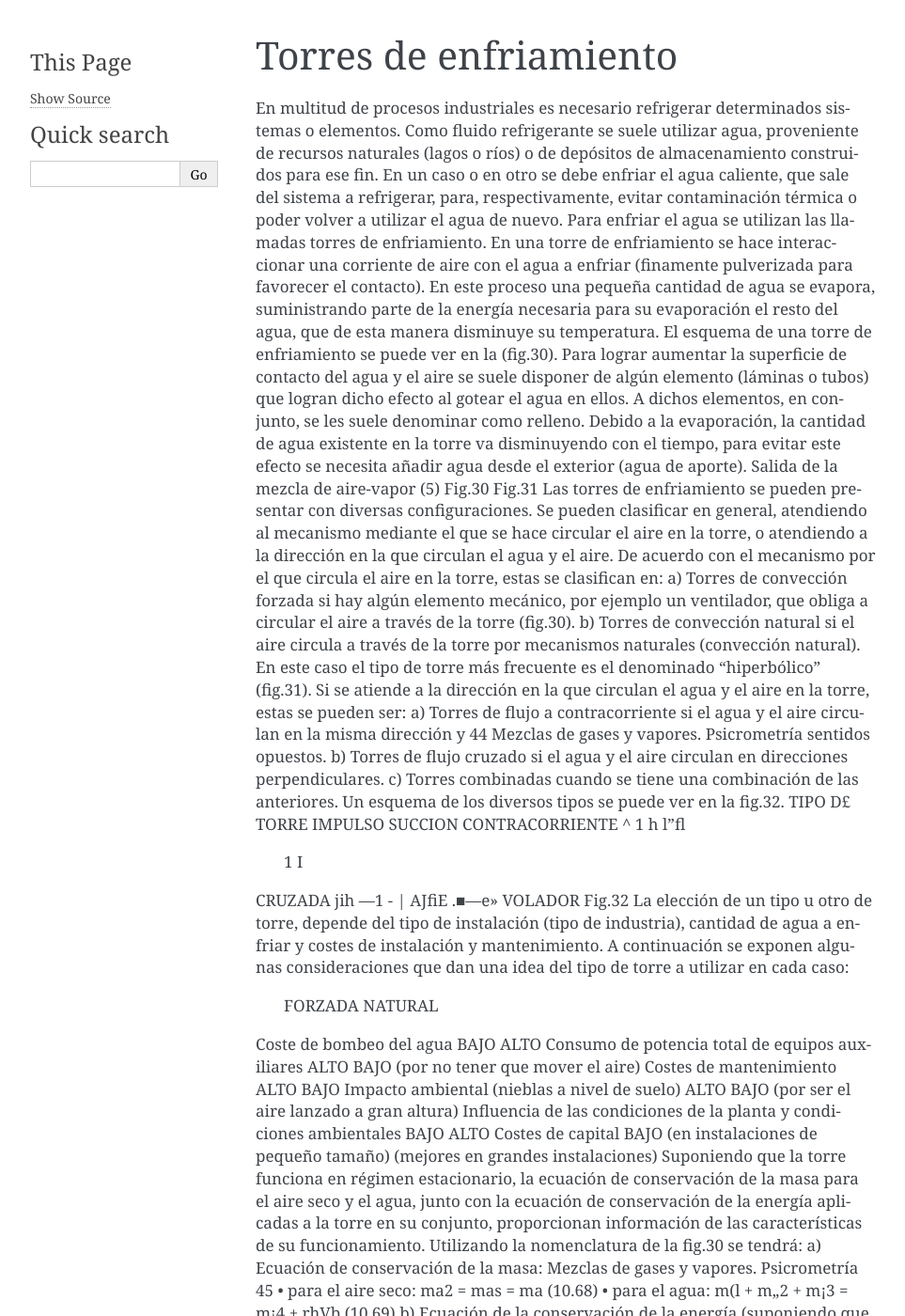
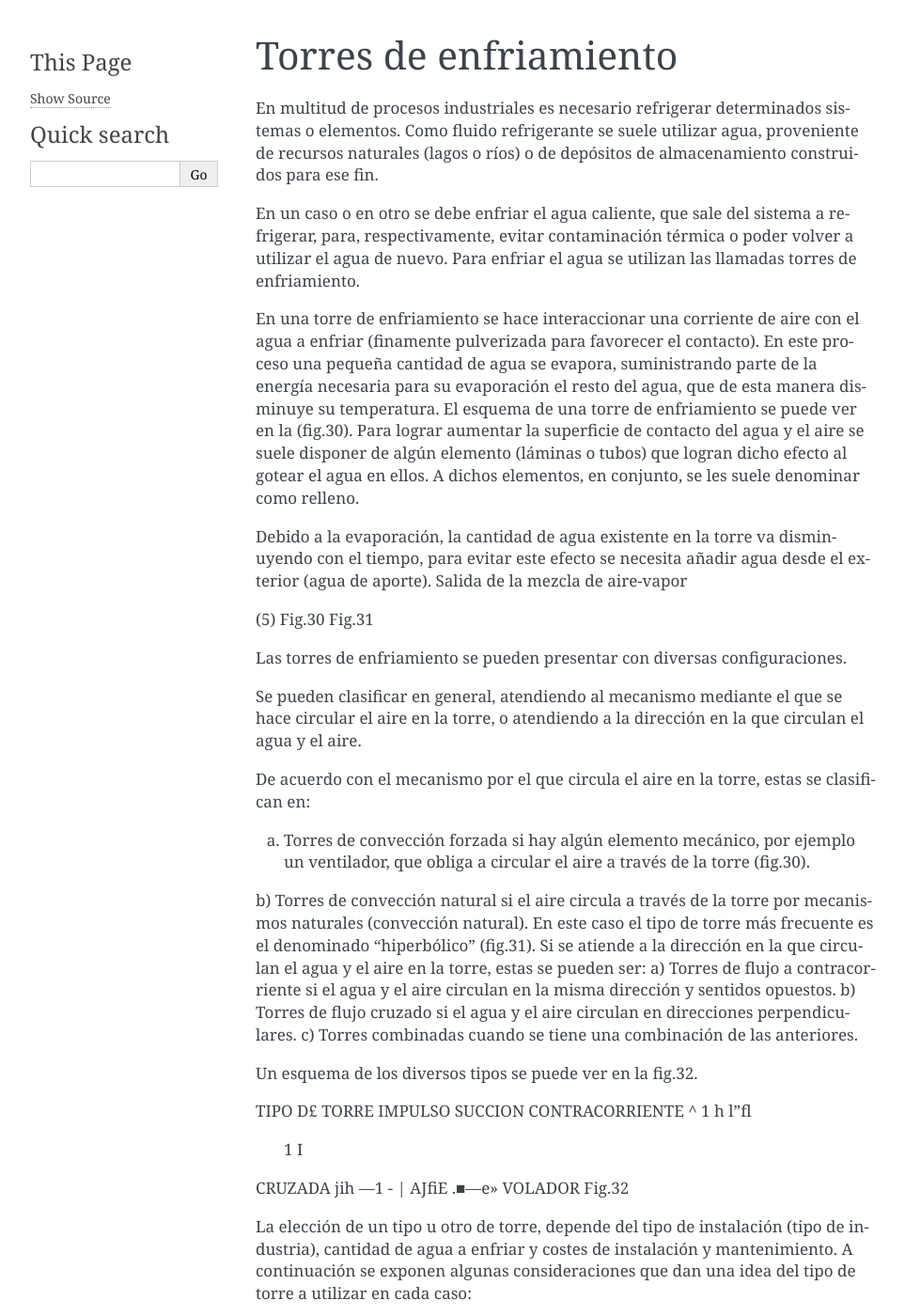
Before and after one commit to mantielero/termodinamica, a Sphinx documentation site: the page built from source/vapores_torres.rst, in a window 1280 px wide and 1400 px high. Shown: the whole window at 94% size, without its empty margins (148-1111 px from the left). Built offline with Sphinx 7.4.7, drawn with Linux system fonts in a browser that asks for light colours; pages that are not in the unit, such as notebooks, are missing from menus; some of the changed text lies outside the part shown.

Commit message:
Update vapores_torres.rst

```diff
--- a/source/vapores_torres.rst
+++ b/source/vapores_torres.rst
@@ -1,34 +1,43 @@
 Torres de enfriamiento
-----------------------
+======================
 
 En multitud de procesos industriales es necesario refrigerar determinados sistemas o elementos. Como fluido refrigerante se suele utilizar agua, proveniente de recursos naturales (lagos o ríos) o de depósitos de almacenamiento construidos para ese fin.
+
 En un caso o en otro se debe enfriar el agua caliente, que sale del sistema a refrigerar, para, respectivamente, evitar contaminación térmica o poder volver a utilizar el agua de nuevo. Para enfriar el agua se utilizan las llamadas torres de enfriamiento.
+
 En una torre de enfriamiento se hace interaccionar una corriente de aire con el agua a enfriar (finamente pulverizada para favorecer el contacto). En este proceso una pequeña cantidad de agua se evapora, suministrando parte de la energía necesaria para su evaporación el resto del agua, que de esta manera disminuye su temperatura. El esquema de una torre de enfriamiento se puede ver en la (fig.30).
 Para lograr aumentar la superficie de contacto del agua y el aire se suele disponer de algún elemento (láminas o tubos) que logran dicho efecto al gotear el agua en ellos. A dichos elementos, en conjunto, se les suele denominar como relleno.
+
 Debido a la evaporación, la cantidad de agua existente en la torre va disminuyendo con el tiempo, para evitar este efecto se necesita añadir agua desde el exterior (agua de aporte).
 Salida de la mezcla de aire-vapor
+
 (5)
 Fig.30	Fig.31
+
 Las torres de enfriamiento se pueden presentar con diversas configuraciones.
+
 Se pueden clasificar en general, atendiendo al mecanismo mediante el que se hace circular el aire en la torre, o atendiendo a la dirección en la que circulan el agua y el aire.
+
 De acuerdo con el mecanismo por el que circula el aire en la torre, estas se clasifican en:
+
 a)	Torres de convección forzada si hay algún elemento mecánico, por ejemplo un ventilador, que obliga a circular el aire a través de la torre (fig.30).
 b)	Torres de convección natural si el aire circula a través de la torre por mecanismos naturales (convección natural). En este caso el tipo de torre más frecuente es el denominado “hiperbólico” (fig.31).
 Si se atiende a la dirección en la que circulan el agua y el aire en la torre, estas se pueden ser:
-a) Torres de flujo a contracorriente si el agua y el aire circulan en la misma dirección y
-44
-Mezclas de gases y vapores. Psicrometría
-sentidos opuestos.
+a) Torres de flujo a contracorriente si el agua y el aire circulan en la misma dirección y sentidos opuestos.
 b)	Torres de flujo cruzado si el agua y el aire circulan en direcciones perpendiculares.
 c)	Torres combinadas cuando se tiene una combinación de las anteriores.
+
 Un esquema de los diversos tipos se puede ver en la fig.32.
+
 TIPO D£ TORRE	IMPULSO	SUCCION
 CONTRACORRIENTE	^ 1 h	l"fl
 	1	I
 CRUZADA	jih	—1 -
 | AJfiE	.■—e» VOLADOR
 Fig.32
+
 La elección de un tipo u otro de torre, depende del tipo de instalación (tipo de industria), cantidad de agua a enfriar y costes de instalación y mantenimiento. A continuación se exponen algunas consideraciones que dan una idea del tipo de torre a utilizar en cada caso:
+
 	FORZADA	NATURAL
 Coste de bombeo del agua	BAJO	ALTO
 Consumo de potencia total de equipos auxiliares	ALTO	BAJO (por no tener que mover el aire)
@@ -36,7 +45,9 @@ Costes de mantenimiento	ALTO	BAJO
 Impacto ambiental (nieblas a nivel de suelo)	ALTO	BAJO (por ser el aire lanzado a gran altura)
 Influencia de las condiciones de la planta y condiciones ambientales	BAJO	ALTO
 Costes de capital	BAJO (en instalaciones de pequeño tamaño)	(mejores en grandes instalaciones)
+
 Suponiendo que la torre funciona en régimen estacionario, la ecuación de conservación de la masa para el aire seco y el agua, junto con la ecuación de conservación de la energía aplicadas a la torre en su conjunto, proporcionan información de las características de su funcionamiento. Utilizando la nomenclatura de la fig.30 se tendrá:
+
 a) Ecuación de conservación de la masa:
 Mezclas de gases y vapores. Psicrometría
 45
@@ -44,6 +55,7 @@ Mezclas de gases y vapores. Psicrometría
 ma2 = mas = ma	(10.68)
 •	para el agua:
 m(l + m„2 + m¡3 = m¡4 + rhVb	(10.69)
+
 b) Ecuación de la conservación de la energía (suponiendo que las variaciones de las energías cinética y potencial son despreciables):
 Q + W= h¡4 m/4 + (ma5/ia5 + mVbhVb)~
 /iqm/j (ma2ha2 -f* hv2) hi3irii3
@@ -51,26 +63,36 @@ Q + W= h¡4 m/4 + (ma5/ia5 + mVbhVb)~
 Teniendo en cuenta que
 mV2 = u2rna
 772 f 5 — ^5 722 a
+
 considerando la ecuación (10.68) y que la cantidad de agua que circula por el sistema a refrigerar debe ser constante (m/j = rñ;4) se obtiene de la ecuación (10.69) que
+
 mi3 = (w5 - u2)ma
+
 De la ecuación (10.70) se obtiene que
 _ ________Q + W + mh(hh - h¡t)___________
 has ~ ha2 + u$hVb — u2hV2 — (u>5 - uj2)h¡3
 (10.71)
+
 En la mayoría de los casos el calor transferido con los alrededores es despreciable (Q = 0) y la potencia requerida por el ventilador en las torres de convección forzada también es despreciable frente al resto de las energías (W = 0), por lo que la ecuación (10.71) se reduce a
+
 ____________mx(hh ~ hu)_______________
 has	ha2 T ^bh^s ^2^t/2	(^5 ^2)^/3
 o reordenándola se obtiene
 ________________™,h(hh - hu)_______________
 (has T ^shvs)	(^a2 T hV2)	(u?5 u2)hi3
 (10.72)
+
 Los valores de las entalpias del vapor de agua y del agua líquida se pueden evaluar considerando la entalpia del vapor saturado y líquido saturado, a sus temperaturas respectivas.
+
 La humedad u2 y U5 se pueden evaluar mediante la ecuación (10.4), utilizando la presión parcial del vapor de agua obtenida a partir de los valores de humedad relativa (que suelen ser dato) y la ecuación (10.6).
 Hay que recordar que los valores de (hab -\-u*,hVb) y (ha2 +u>2hV2) se pueden calcular mediante el diagrama de Mollier, o el psicrométrico, o la ecuación (10.17), y que la entalpia del agua líquida (hq, hi3, h¡4) se puede calcular mediante la ecuación (10.19).'
+
 46
 Mezclas de gases y vapores. Psicrometría
 Ejercicio 10.9
+
 Se desean enfriar 0,6 m3/s de agua desde 30°C hasta 20 ° C, para lo que se utiliza una torre de enfriamiento de convección forzada que utiliza aire a 1 bar y temperaturas de termómetro seco y húmedo de 21°C y 15 °C respectivamente. El aire a la salida de la torre tiene una temperatura de 27°C y una humedad relativa del 90%.
+
 Determinar:
 a)	El gasto volumétrico de aire necesario en m3/s.
 b)	El consumo de agua en kg/s.
@@ -81,19 +103,27 @@ En este caso hay que tener en cuenta que no hay agua de aporte (m¡3 = 0 , /q3 =
 Til — ----------------------------
 (^■05 4" ^5^5) — (^02 4"	>2)
 mh +üj2ma - mu + u5ma
+
 A continuación procederemos a calcular el valor de las diversas magnitudes que aparecen en las ecuaciones anteriores.
+
 De las tablas de propiedades termodinámicas del agua en saturación,
+
 u/1(30°C) = 1,0043 ■ 10“3m3/%
+
 y teniendo en cuenta que en la torre entran 0,6m3/s de agua, el gasto de agua que entra en la torre es
+
 mh =
 0,6 m3/s
 1,0043-10~3m3/kg
 597,43kg/s
+
 Por otra parte se tiene
 h¡j = c;j 0/j = 4,18 • 30 = 125,4kJ/kg hu = c/4#/4 = 4,18 • 20 = 83,6kJ/kg
 Mezclas de gases y vapores. Psicrometría
 47
+
 Para el aire que sale de la torre, de las tablas de propiedades termodinámicas del agua en saturación
+
 p*(27°C) = 0,035676ar
 y de la ecuación (10.6)
 pv = p*(f> = 0,03567 • 0,9 = 0,03216ar
@@ -101,7 +131,9 @@ y de la ecuación (10.4)
 us = 0,622——— = 0,622-^^— = 0,02063kg/kg p - Pv	1 - 0,0321
 h s — has	Cpa ^5 + Us [^/u (^re/ ) + Cpv$s] —
 = 1,005-27+ 0,0263 [2501,4 + 1,82-27] = 79,75kJ/kg
+
 Para el aire que entra en la torre, de la definición de temperatura húmeda, aplicando el principio de conservación de la energía al proceso de saturación (2 — 2') se obtiene
+
 hy + {u2' — U2)h¡ — hy
 ha2 + U2hV2 + (u>2' — U2)h¡ =	+ u2 '^v2i
 Cpa&2+^2 [hlv(Qref) + cpv&2] + (w2' — U2)c¡6¡ =
@@ -110,24 +142,31 @@ Cpa{02' - 02) + W3' [^/»(0re/) + Cp„02 ~ C/0/]
 U)2 — ------------------------------------------- —
 h¡v(6
 re /) + CPv 62 - c¡9¡
+
 El valor de uy se calcula a partir de la ecuación (10.4)
+
 u2> = 0,622 Pv*' = 0,622- P
 P - Pv2,	P-P*
+
 obteniendo p* de las tablas de propiedades termodinámicas del agua en saturación
 p*(15°C) = 0,017056ar	'
+
 u2' = 0,6221	= 0,01079kg/kg
 1,005(15 - 21) + 0,01079[2501,4 + 1,82 ■ 15 - 4,18 ■ 15] 2501,4 + 1,82-21 -4,18-15
 U2 = 8,308 • 10~3kg/kg
-48
-Mezclas de gases y vapores. Psicrometría
+
+
 y entonces
+
 ^2= ^e»2 "I" ^2^V2 = Cpa^2 "i" ^2 [/l/v(^re/) "I" ^Pn^2] =
 = 1,005 • 21 + 8,308 • 10-3[2501,4 + 1,82 • 21] = 42,2kJ/kg
+
 Introduciendo el valor de las magnitudes calculadas en el sistema de ecuaciones inicial se obtiene	_
 1995 — 2,23m/4 = ma
 Resolviendo el sistema
 m¡. = -1,23-10 2ma + 597,4
 ma = 68l,6kg/s m;4 = 589, 03kg ¡s
+
 Para calcular el gasto volumétrico de aire necesitamos conocer la presión parcial del aire seco. De la ecuación (10.4) se obtiene
 Pv2
 1
@@ -146,4 +185,5 @@ PaV = rhaRaT
 ma RaT	6 81,6 • 287-294
 582,8m 3/s
 Pa	0,9868 • 1Q5
+
 b) La cantidad de agua consumida será la diferencia entre el agua que entra y sale de la torre Agua consumida = m/j - m¡4 = 597,43 — 589,03 = 8,4kg/s
```
